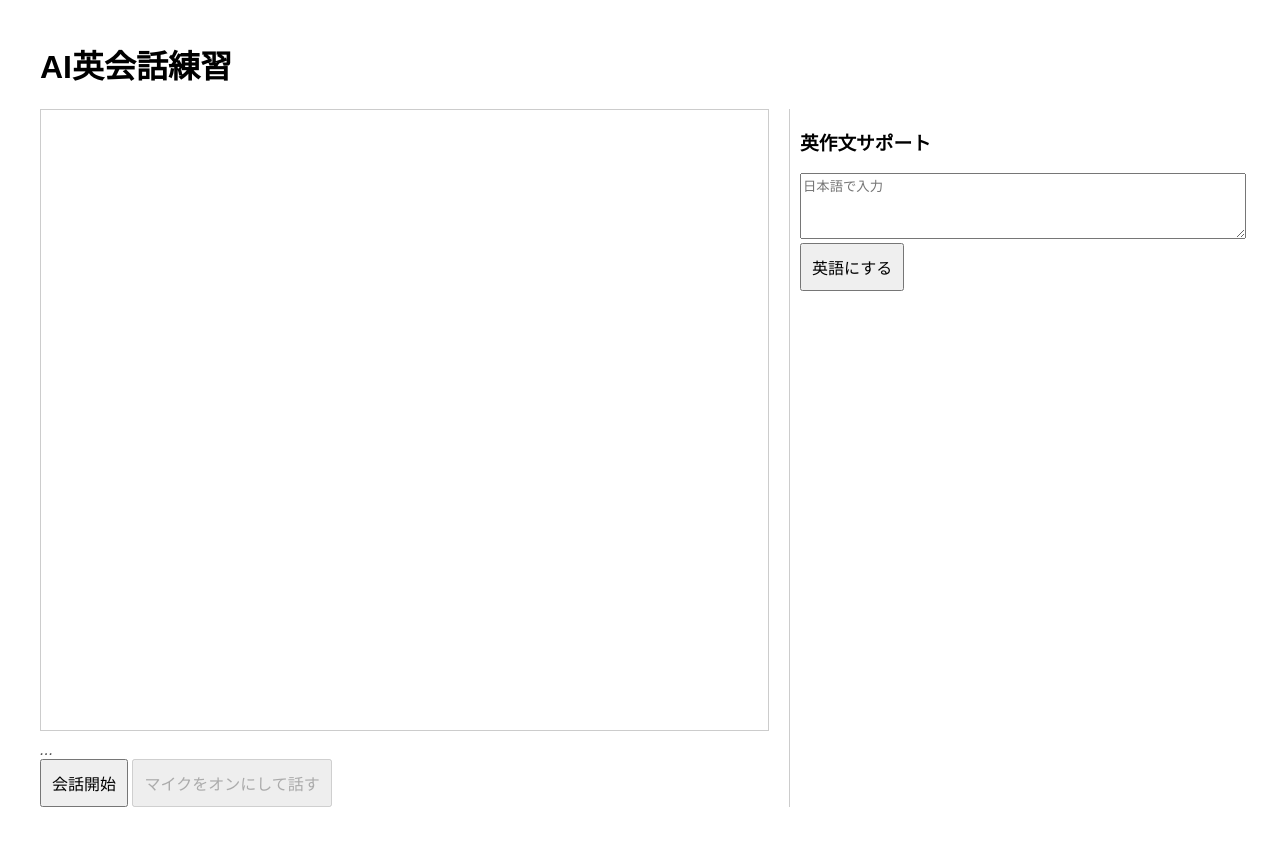
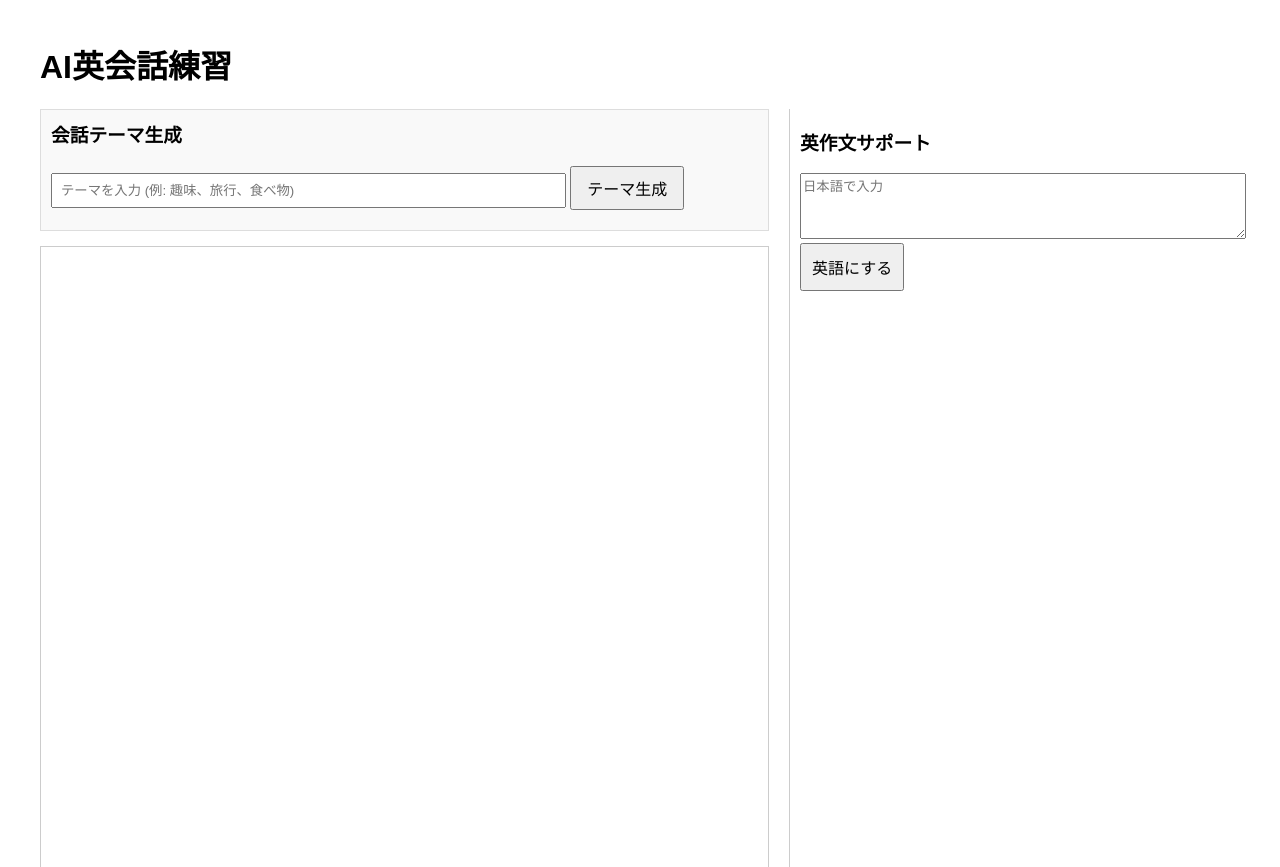
Before and after one commit to sima05020/English_Practice, a Flask app: page / in a window 1280 px wide. Shown: the top 867 px of the page. Before the commit the page ends 807 px from the top, so only its background shows below. Run offline with Flask 3, Linux system fonts and the light colour scheme.

Commit message:
feat : テーマを手動で生成させることができるようにした

```diff
--- a/app.py
+++ b/app.py
@@ -6,17 +6,18 @@ from dotenv import load_dotenv
 from flask import Flask, jsonify, render_template, request
 from google.cloud import speech, texttospeech
 
-from prompt import create_prompt  # プロンプトを別ファイルから読み込み
+from prompt import create_prompt
 
-# 環境変数の読み込みとAPIクライアントの初期化
 load_dotenv()
 genai.configure(api_key=os.getenv("GEMINI_API_KEY"))
 speech_client = speech.SpeechClient()
 tts_client = texttospeech.TextToSpeechClient()
 
+GEMINI_MODEL = "gemini-2.0-flash"
+
+
 app = Flask(__name__)
 
-# 会話履歴をサーバー側で保持（プロトタイプのため簡易的に）
 conversation_history = []
 
 
@@ -26,38 +27,61 @@ def translate():
     if not jp_text:
         return jsonify({"error": "日本語が入力されていません"}), 400
 
-    # Gemini APIで英訳を生成
     prompt = (
         "あなたは英会話の先生です。以下の日本語を、会話文における自然な英語に翻訳してください。翻訳結果以外を出力する必要はありません。フォーマルなものとカジュアルなものの2パターンのみを出力してください。\n"
         f"日本語: {jp_text}\n"
     )
-    model = genai.GenerativeModel("gemini-1.5-flash")
+    model = genai.GenerativeModel(GEMINI_MODEL)
     gemini_response = model.generate_content(prompt)
     en_text = gemini_response.text.strip()
 
     return jsonify({"en_text": en_text})
 
 
-# エンドポイント1: 会話開始
+@app.route("/generate-theme", methods=["POST"])
+def generate_theme():
+    theme_input = request.json.get("theme_input", "")
+    if not theme_input:
+        return jsonify({"error": "テーマが入力されていません"}), 400
+
+    prompt = (
+        "あなたは英会話の先生です。以下のキーワードやトピックをもとに、"
+        "英会話練習に適した会話の始まりとなる質問を英語で1つ生成してください。"
+        "自然で興味深い質問にしてください。質問文のみを出力し、他の説明は不要です。\n"
+        f"テーマ: {theme_input}\n"
+    )
+    model = genai.GenerativeModel(GEMINI_MODEL)
+    gemini_response = model.generate_content(prompt)
+    generated_theme = gemini_response.text.strip()
+
+    return jsonify({"generated_theme": generated_theme})
+
+
 @app.route("/start", methods=["POST"])
 def start_conversation():
-    # 会話履歴をリセット
+
     conversation_history.clear()
 
-    # テーマ候補をリスト化
-    themes = [
-        "Let's talk about your favorite movie. What is it?",
-        "What country would you like to visit and why?",
-        "Tell me about a memorable experience you had.",
-        "Do you prefer cats or dogs? Why?",
-        "What is your favorite food?",
-        "Describe your dream job.",
-        "What do you like to do on weekends?",
-        "If you could have any superpower, what would it be?",
-        "What is a book you recommend?",
-        "How do you usually spend your holidays?",
-    ]
-    selected_theme = random.choice(themes)
+    custom_theme = request.json.get("custom_theme", "") if request.is_json else ""
+
+    if custom_theme:
+        selected_theme = custom_theme
+    else:
+        # テーマ候補をリスト化
+        themes = [
+            "Let's talk about your favorite movie. What is it?",
+            "What country would you like to visit and why?",
+            "Tell me about a memorable experience you had.",
+            "Do you prefer cats or dogs? Why?",
+            "What is your favorite food?",
+            "Describe your dream job.",
+            "What do you like to do on weekends?",
+            "If you could have any superpower, what would it be?",
+            "What is a book you recommend?",
+            "How do you usually spend your holidays?",
+        ]
+        selected_theme = random.choice(themes)
+
     initial_text = f"Hi there! I'm your AI Friend,and your partner for English Speaking. {selected_theme}"
 
     conversation_history.append({"role": "model", "parts": [initial_text]})
@@ -118,10 +142,9 @@ def chat():
 
     # 3. Gemini APIで応答と添削を生成
     prompt = create_prompt(conversation_history, user_text)  # プロンプトを生成
-    model = genai.GenerativeModel("gemini-1.5-flash")
+    model = genai.GenerativeModel(GEMINI_MODEL)
     gemini_response = model.generate_content(prompt)
 
-    # Geminiからの応答をパースして、応答と添削に分ける
     response_text = gemini_response.text
     ai_reply_text = (
         response_text.split("[CORRECTION]")[0].replace("AI_RESPONSE:", "").strip()
--- a/eng_speaking.py
+++ b/eng_speaking.py
@@ -37,5 +37,4 @@ if __name__ == "__main__":
     def maximize():
         window.maximize()
 
-    # func に max
     webview.start(maximize)
--- a/prompt.py
+++ b/prompt.py
@@ -10,7 +10,6 @@ def create_prompt(history, user_text):
     Corrected: [The corrected sentence for user to speak English better, if any changes are needed]
     Explanation: [A simple explanation in Japanese about the correction]
     """
-    # Geminiに渡すためのプロンプトを組み立てる
     prompt_history = [system_instruction]
     for item in history:
         if item["role"] == "user":
--- a/static/app.js
+++ b/static/app.js
@@ -2,11 +2,15 @@ const startBtn = document.getElementById('start-btn');
 const recordBtn = document.getElementById('record-btn');
 const chatLog = document.getElementById('chat-log');
 const statusDiv = document.getElementById('status');
+const themeInput = document.getElementById('theme-input');
+const generateThemeBtn = document.getElementById('generate-theme-btn');
+const generatedThemeDisplay = document.getElementById('generated-theme-display');
 let mediaRecorder;
 let audioChunks = [];
 let initialText = '';
 let initialAudioContent = null;
 let conversationStarted = false;
+let customTheme = '';
 
 // 再生用のAudioContext
 const audioContext = new (window.AudioContext || window.webkitAudioContext)();
@@ -21,14 +25,51 @@ function playAudio(hexString) {
     });
 }
 
+generateThemeBtn.addEventListener('click', async () => {
+    const themeInputValue = themeInput.value.trim();
+    if (!themeInputValue) {
+        generatedThemeDisplay.textContent = 'テーマを入力してください。';
+        generatedThemeDisplay.style.color = '#d9534f';
+        return;
+    }
+    generatedThemeDisplay.textContent = 'テーマを生成中...';
+    generatedThemeDisplay.style.color = '#666';
+    try {
+        const response = await fetch('/generate-theme', {
+            method: 'POST',
+            headers: { 'Content-Type': 'application/json' },
+            body: JSON.stringify({ theme_input: themeInputValue })
+        });
+        const data = await response.json();
+        if (data.generated_theme) {
+            customTheme = data.generated_theme;
+            generatedThemeDisplay.textContent = `生成されたテーマ: ${customTheme}`;
+            generatedThemeDisplay.style.color = '#5cb85c';
+        } else {
+            generatedThemeDisplay.textContent = 'テーマ生成に失敗しました。';
+            generatedThemeDisplay.style.color = '#d9534f';
+        }
+    } catch (error) {
+        console.error('Error:', error);
+        generatedThemeDisplay.textContent = 'エラーが発生しました。';
+        generatedThemeDisplay.style.color = '#d9534f';
+    }
+});
+
 // 会話開始ボタン
 startBtn.addEventListener('click', async () => {
     statusDiv.textContent = 'AIが会話テーマを提示中...';
     recordBtn.disabled = true;
     chatLog.innerHTML = '';
     conversationStarted = true;
-    // サーバーから初回メッセージと音声取得
-    const response = await fetch('/start', { method: 'POST' });
+
+    const requestBody = customTheme ? { custom_theme: customTheme } : {};
+
+    const response = await fetch('/start', {
+        method: 'POST',
+        headers: { 'Content-Type': 'application/json' },
+        body: JSON.stringify(requestBody)
+    });
     const data = await response.json();
     initialText = data.text;
     initialAudioContent = data.audio_content;
@@ -140,7 +181,6 @@ translateBtn.addEventListener('click', async () => {
 });
 
 
-// 初期化処理：会話を開始
 async function startConversation() {
     statusDiv.textContent = '準備中...';
     const response = await fetch('/start', { method: 'POST' });
@@ -149,5 +189,3 @@ async function startConversation() {
     playAudio(data.audio_content);
     statusDiv.textContent = 'マイクボタンを押して話してください。';
 }
-
-// ページ読み込み時に会話を開始
--- a/templates/index.html
+++ b/templates/index.html
@@ -69,6 +69,13 @@
     <h1>AI英会話練習</h1>
     <div class="main-container">
         <div id="chat-panel">
+            <div style="margin-bottom: 15px; padding: 10px; border: 1px solid #ddd; background-color: #f9f9f9;">
+                <h3 style="margin-top: 0;">会話テーマ生成</h3>
+                <input id="theme-input" type="text" placeholder="テーマを入力 (例: 趣味、旅行、食べ物)"
+                    style="width: 70%; padding: 8px;" />
+                <button id="generate-theme-btn" style="padding: 8px 15px;">テーマ生成</button>
+                <div id="generated-theme-display" style="margin-top: 10px; color: #333; font-style: italic;"></div>
+            </div>
             <div id="chat-log"></div>
             <div id="status">...</div>
             <button id="start-btn">会話開始</button>
```
